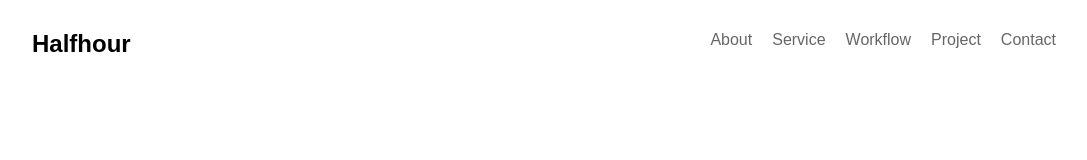
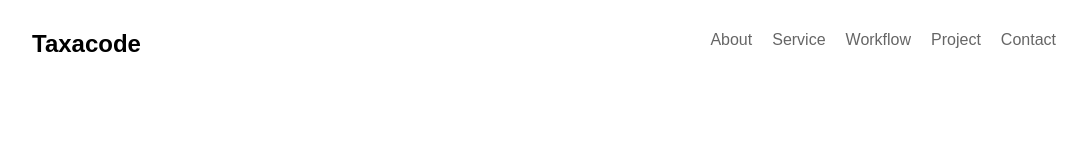
Before and after one commit to rasmadibnu/taxacode, a React (Create React App) app: page / in a window 1280 px wide. Shown: the top 160 px of the page, without its empty margins (96-1183 px from the left). Built offline with nearby package versions, Linux system fonts and the light colour scheme.

Commit message:
Change title

```diff
--- a/src/components/Navigation.js
+++ b/src/components/Navigation.js
@@ -6,7 +6,7 @@
 
         <div className="flex justify-between py-7">
             <div>
-                <Link to="/" className="text-2xl font-semibold">Halfhour</Link>
+                <Link to="/" className="text-2xl font-semibold">Taxacode</Link>
             </div>
             <div>
                 <img className="md:hidden block" src={Menu} onClick={() => setStateSidebar(!props.stateSidebar)} alt="menubutton" />
```
